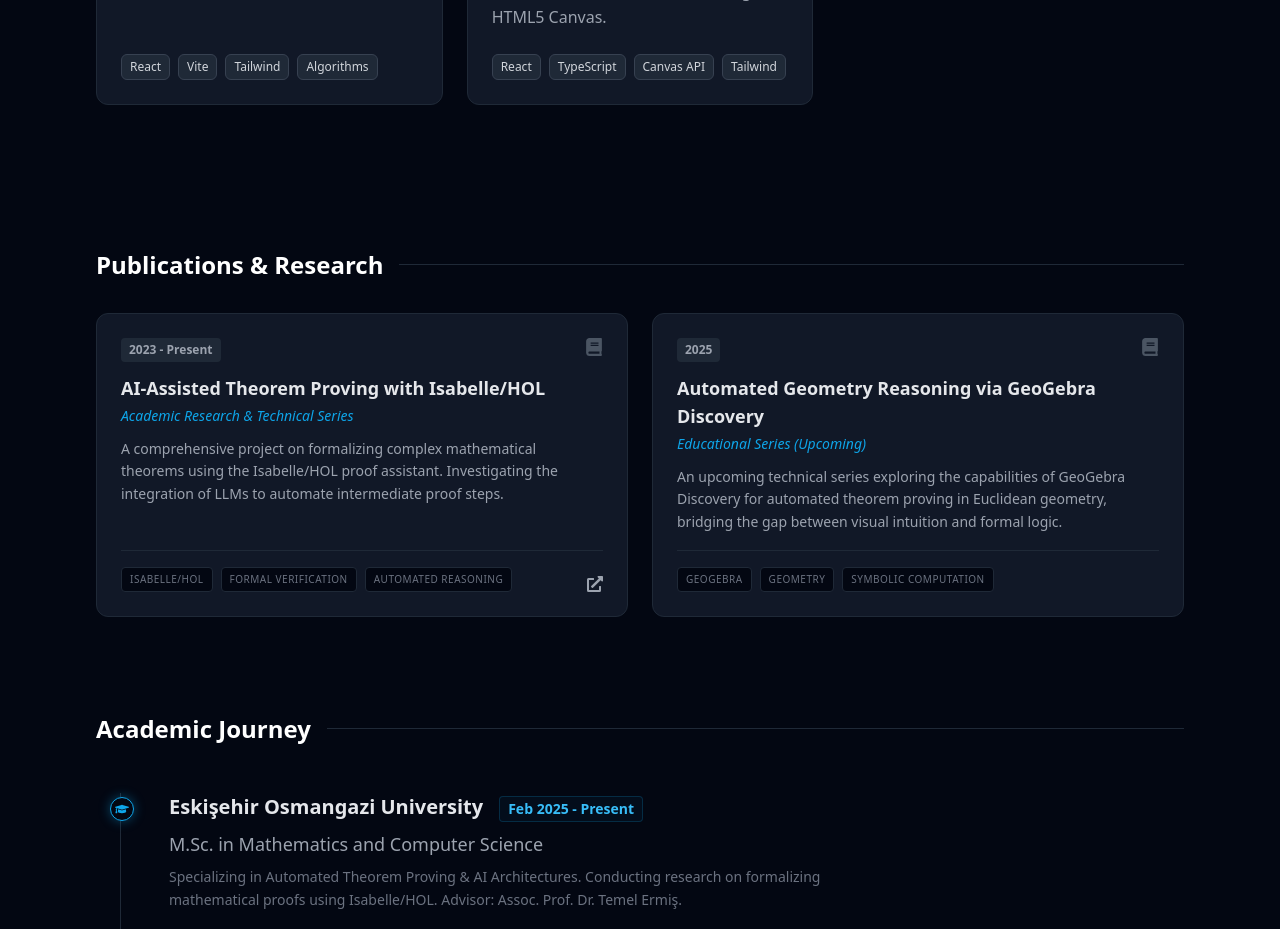
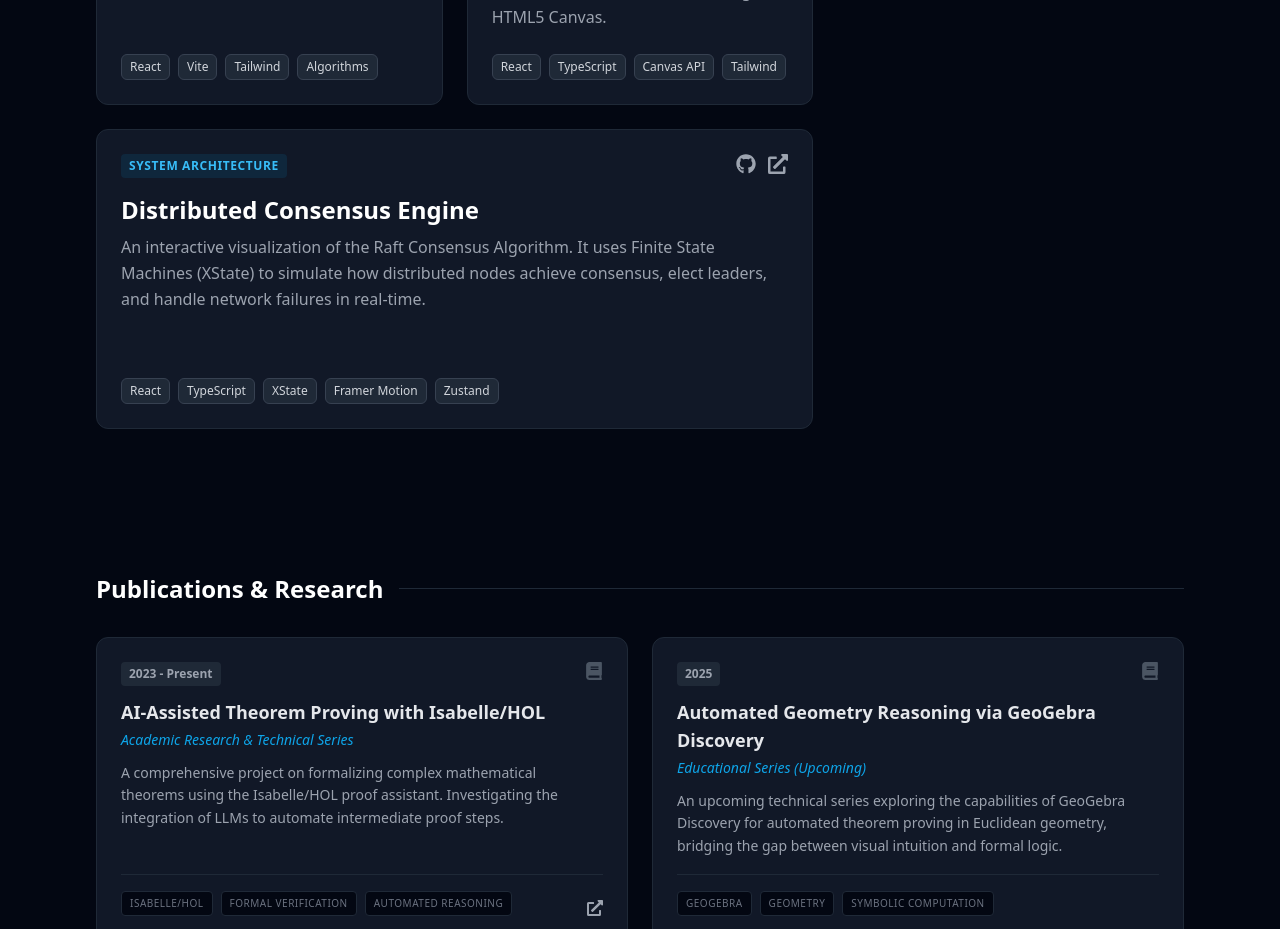
Before and after one commit to EfeArslan-Git-Hub/Efe-Arslan-Portfolio, a React (Vite) app: page / in a window 1280 px wide. Shown: the part 2200-3129 px from the top of the page. Built offline with nearby package versions, Linux system fonts and the light colour scheme.

Commit message:
Efe-Arslan-Portfolio

```diff
--- a/src/data/portfolio.js
+++ b/src/data/portfolio.js
@@ -103,6 +103,16 @@ export const projects = [
         category: "Algorithms & CS",
         span: "col-span-1"
     },
+    {
+        id: 9,
+        title: "Distributed Consensus Engine",
+        desc: "An interactive visualization of the Raft Consensus Algorithm. It uses Finite State Machines (XState) to simulate how distributed nodes achieve consensus, elect leaders, and handle network failures in real-time.",
+        techStack: ["React", "TypeScript", "XState", "Framer Motion", "Zustand"],
+        link: "https://distributed-state-consensus-engine.vercel.app/",
+        githubUrl: "https://github.com/EfeArslan-Git-Hub/Distributed-State-Consensus-Engine",
+        category: "System Architecture",
+        span: "col-span-1 md:col-span-2 row-span-1"
+    }
 
 ];
 
```
